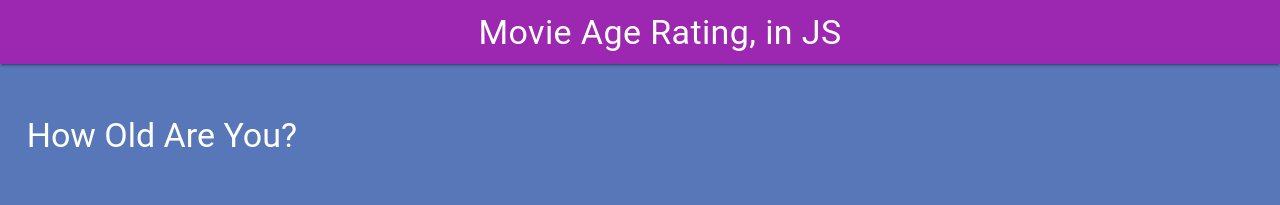
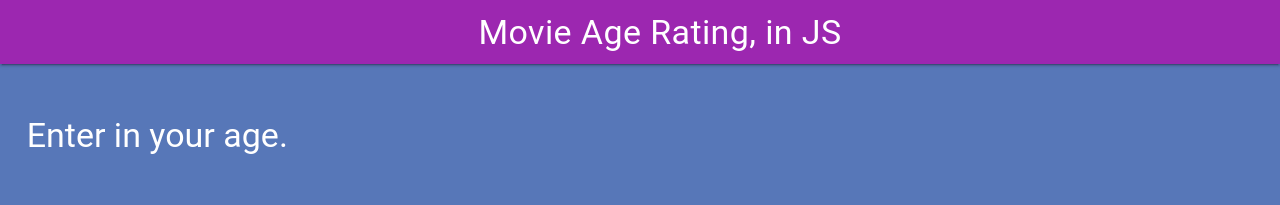
Before and after one commit to MTHS-ICD2O-1-2023/ICD2O-Unit-5-03-nathan-desilva, a plain HTML site: page index.html in a window 1280 px wide. Shown: the top 205 px of the page. Drawn offline with nearby package versions, Linux system fonts and the light colour scheme.

```diff
--- a/index.html
+++ b/index.html
@@ -36,7 +36,7 @@
         <form action="#">
           <div class="page-content">
             <!--This is the text-->
-            <h3>How Old Are You?</h3>
+            <h3>Enter in your age.</h3>
           </div>
           <div class="mdl-textfield mdl-js-textfield">
             <!--This is where they type in the answer-->
```
Also changed, not shown: design/flowchart.png, design/storyboard.png (added), 4 other files.
